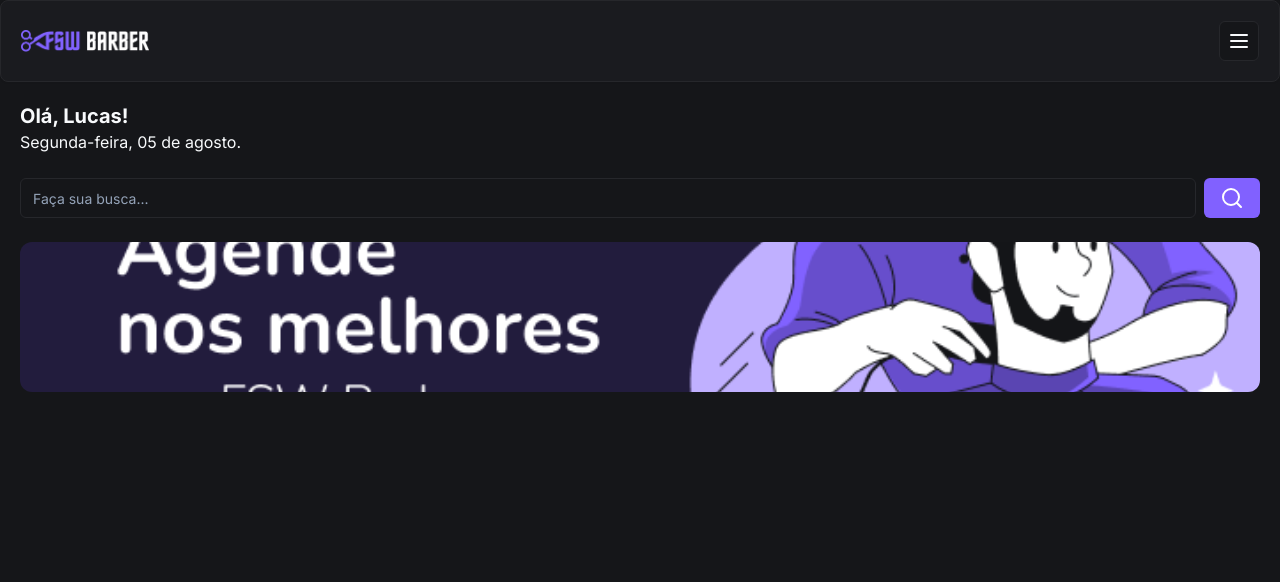
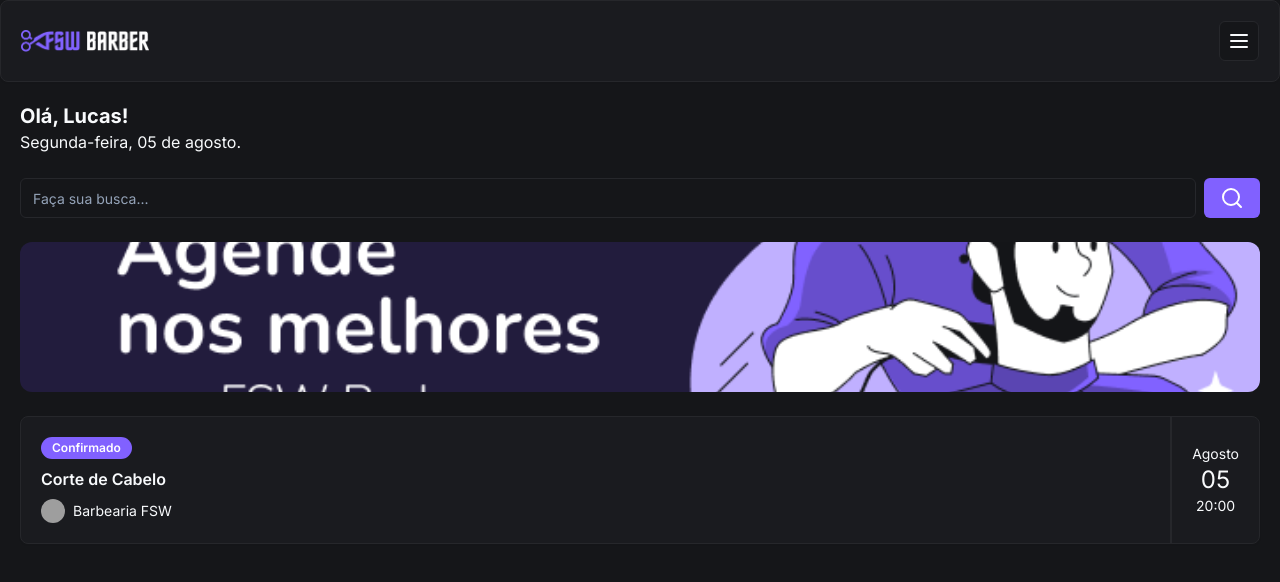
Before and after one commit to lucass-ilva/FSWBarber, a Next.js app: page / in a window 1280 px wide. Shown: the top 582 px of the page. Built offline with nearby package versions, Linux system fonts and the light colour scheme; grey boxes are pictures that could not be loaded.

Commit message:
feat: add booking item

```diff
--- /dev/null
+++ b/app/_components/ui/avatar.tsx
@@ -0,0 +1,50 @@
+"use client"
+
+import * as React from "react"
+import * as AvatarPrimitive from "@radix-ui/react-avatar"
+
+import { cn } from "@/app/_lib/utils"
+
+const Avatar = React.forwardRef<
+  React.ElementRef<typeof AvatarPrimitive.Root>,
+  React.ComponentPropsWithoutRef<typeof AvatarPrimitive.Root>
+>(({ className, ...props }, ref) => (
+  <AvatarPrimitive.Root
+    ref={ref}
+    className={cn(
+      "relative flex h-10 w-10 shrink-0 overflow-hidden rounded-full",
+      className,
+    )}
+    {...props}
+  />
+))
+Avatar.displayName = AvatarPrimitive.Root.displayName
+
+const AvatarImage = React.forwardRef<
+  React.ElementRef<typeof AvatarPrimitive.Image>,
+  React.ComponentPropsWithoutRef<typeof AvatarPrimitive.Image>
+>(({ className, ...props }, ref) => (
+  <AvatarPrimitive.Image
+    ref={ref}
+    className={cn("aspect-square h-full w-full", className)}
+    {...props}
+  />
+))
+AvatarImage.displayName = AvatarPrimitive.Image.displayName
+
+const AvatarFallback = React.forwardRef<
+  React.ElementRef<typeof AvatarPrimitive.Fallback>,
+  React.ComponentPropsWithoutRef<typeof AvatarPrimitive.Fallback>
+>(({ className, ...props }, ref) => (
+  <AvatarPrimitive.Fallback
+    ref={ref}
+    className={cn(
+      "flex h-full w-full items-center justify-center rounded-full bg-muted",
+      className,
+    )}
+    {...props}
+  />
+))
+AvatarFallback.displayName = AvatarPrimitive.Fallback.displayName
+
+export { Avatar, AvatarImage, AvatarFallback }
--- /dev/null
+++ b/app/_components/ui/badge.tsx
@@ -0,0 +1,36 @@
+import * as React from "react"
+import { cva, type VariantProps } from "class-variance-authority"
+
+import { cn } from "@/app/_lib/utils"
+
+const badgeVariants = cva(
+  "inline-flex items-center rounded-full border px-2.5 py-0.5 text-xs font-semibold transition-colors focus:outline-none focus:ring-2 focus:ring-ring focus:ring-offset-2",
+  {
+    variants: {
+      variant: {
+        default:
+          "border-transparent bg-primary text-primary-foreground hover:bg-primary/80",
+        secondary:
+          "border-transparent bg-secondary text-secondary-foreground hover:bg-secondary/80",
+        destructive:
+          "border-transparent bg-destructive text-destructive-foreground hover:bg-destructive/80",
+        outline: "text-foreground",
+      },
+    },
+    defaultVariants: {
+      variant: "default",
+    },
+  },
+)
+
+export interface BadgeProps
+  extends React.HTMLAttributes<HTMLDivElement>,
+    VariantProps<typeof badgeVariants> {}
+
+function Badge({ className, variant, ...props }: BadgeProps) {
+  return (
+    <div className={cn(badgeVariants({ variant }), className)} {...props} />
+  )
+}
+
+export { Badge, badgeVariants }
--- a/app/page.tsx
+++ b/app/page.tsx
@@ -9,6 +9,9 @@
 import { Button } from "./_components/ui/button"
 import { Input } from "./_components/ui/input"
 import Image from "next/image"
+import { Card, CardContent } from "./_components/ui/card"
+import { Badge } from "./_components/ui/badge"
+import { Avatar, AvatarImage } from "./_components/ui/avatar"
 
 const Home = () => {
   return (
@@ -33,6 +36,29 @@
             className="rounded-xl object-cover"
           />
         </div>
+
+        <Card className="mt-6">
+          <CardContent className="flex justify-between p-0">
+            {/* ESQUERDA */}
+            <div className="flex flex-col gap-2 py-5 pl-5">
+              <Badge className="w-fit">Confirmado</Badge>
+              <h3 className="font-semibold">Corte de Cabelo</h3>
+
+              <div className="flex items-center gap-2">
+                <Avatar className="h-6 w-6">
+                  <AvatarImage src="https://utfs.io/f/c97a2dc9-cf62-468b-a851-bfd2bdde775f-16p.png" />
+                </Avatar>
+                <p className="text-sm">Barbearia FSW</p>
+              </div>
+            </div>
+            {/* DIREITA */}
+            <div className="flex flex-col items-center justify-center border-l-2 border-solid px-5">
+              <p className="text-sm">Agosto</p>
+              <p className="text-2xl">05</p>
+              <p className="text-sm">20:00</p>
+            </div>
+          </CardContent>
+        </Card>
       </div>
     </div>
   )
--- a/package.json
+++ b/package.json
@@ -14,6 +14,7 @@
   },
   "dependencies": {
     "@prisma/client": "^5.17.0",
+    "@radix-ui/react-avatar": "^1.1.0",
     "@radix-ui/react-slot": "^1.1.0",
     "class-variance-authority": "^0.7.0",
     "clsx": "^2.1.1",
```
Also changed, not shown: 1 other file (tests, documents, lock files or other folders).
